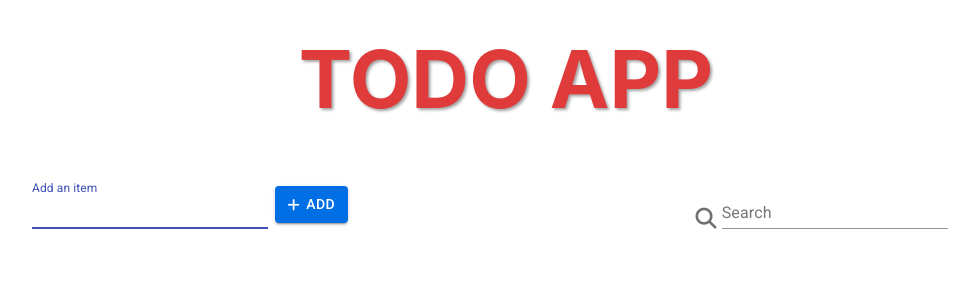
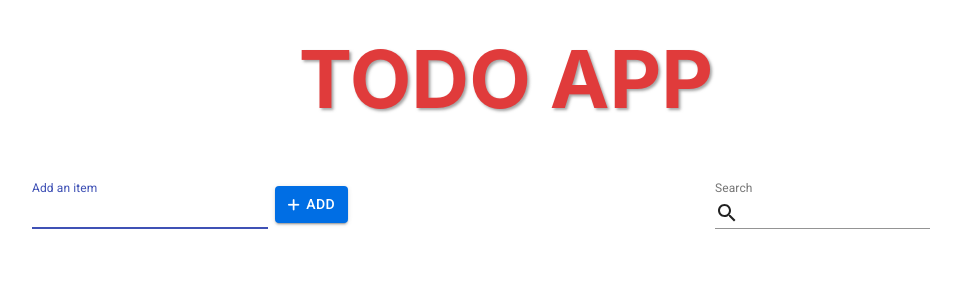
Before and after one commit to rachetm/todo-react, a React (Create React App) app: page / in a window 1280 px wide. Shown: the top 283 px of the page, without its empty margins (134-1113 px from the left). Built offline with nearby package versions, Linux system fonts and the light colour scheme.

Commit message:
Used input adornment for search icon

```diff
--- a/src/components/Search.js
+++ b/src/components/Search.js
@@ -1,13 +1,16 @@
-import React from 'react';
-import {connect} from 'react-redux';
+import React from "react";
+import { connect } from "react-redux";
 import TextField from "@material-ui/core/TextField";
-import {searchTodo} from '../actions/actions' ;
+import Grid from "@material-ui/core/Grid";
+import InputAdornment from "@material-ui/core/InputAdornment";
+import SearchIcon from '@material-ui/icons/Search';
+import { searchTodo } from "../actions/actions";
 import PropTypes from "prop-types";
 
-function Search(props){
-    return (
-      <div id="searchField">
-        <i className="fas fa-search"></i>
+function Search(props) {
+  return (
+    <Grid container spacing={1} justify="center">
+      <Grid item>
         <TextField
           id="search-todo-field"
           label="Search"
@@ -15,9 +18,17 @@ function Search(props){
           onChange={e => {
             props.searchTodo(e.target.value);
           }}
+          InputProps={{
+            startAdornment: (
+              <InputAdornment position="start">
+                <SearchIcon />
+              </InputAdornment>
+            )
+          }}
         />
-      </div>
-    );
+      </Grid>
+    </Grid>
+  );
 }
 
 const mapDispatchToProps = dispatch => {
@@ -28,6 +39,6 @@ const mapDispatchToProps = dispatch => {
 
 Search.propTypes = {
   searchTodo: PropTypes.func
-}
+};
 
 export default connect(null, mapDispatchToProps)(Search);
```
